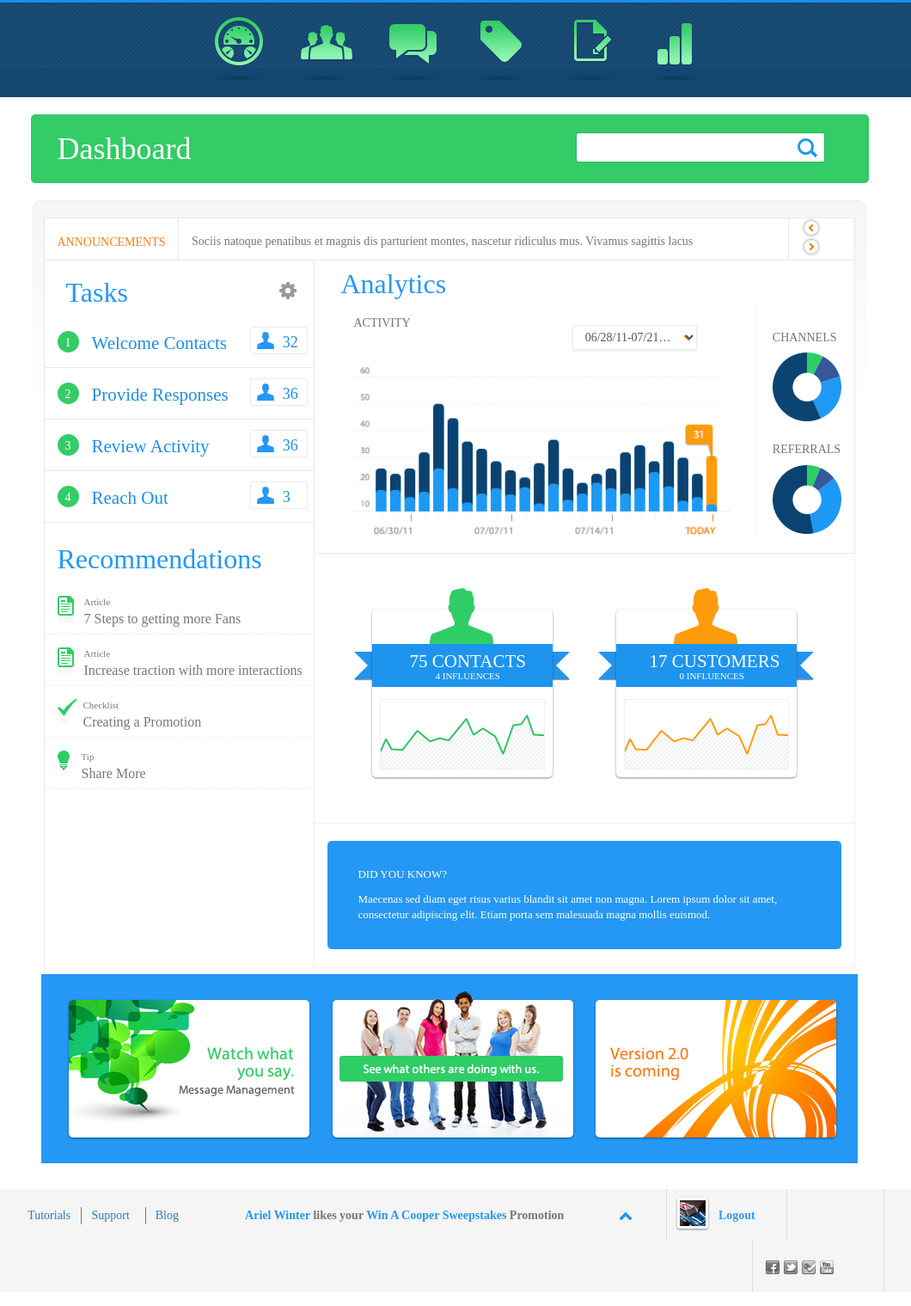
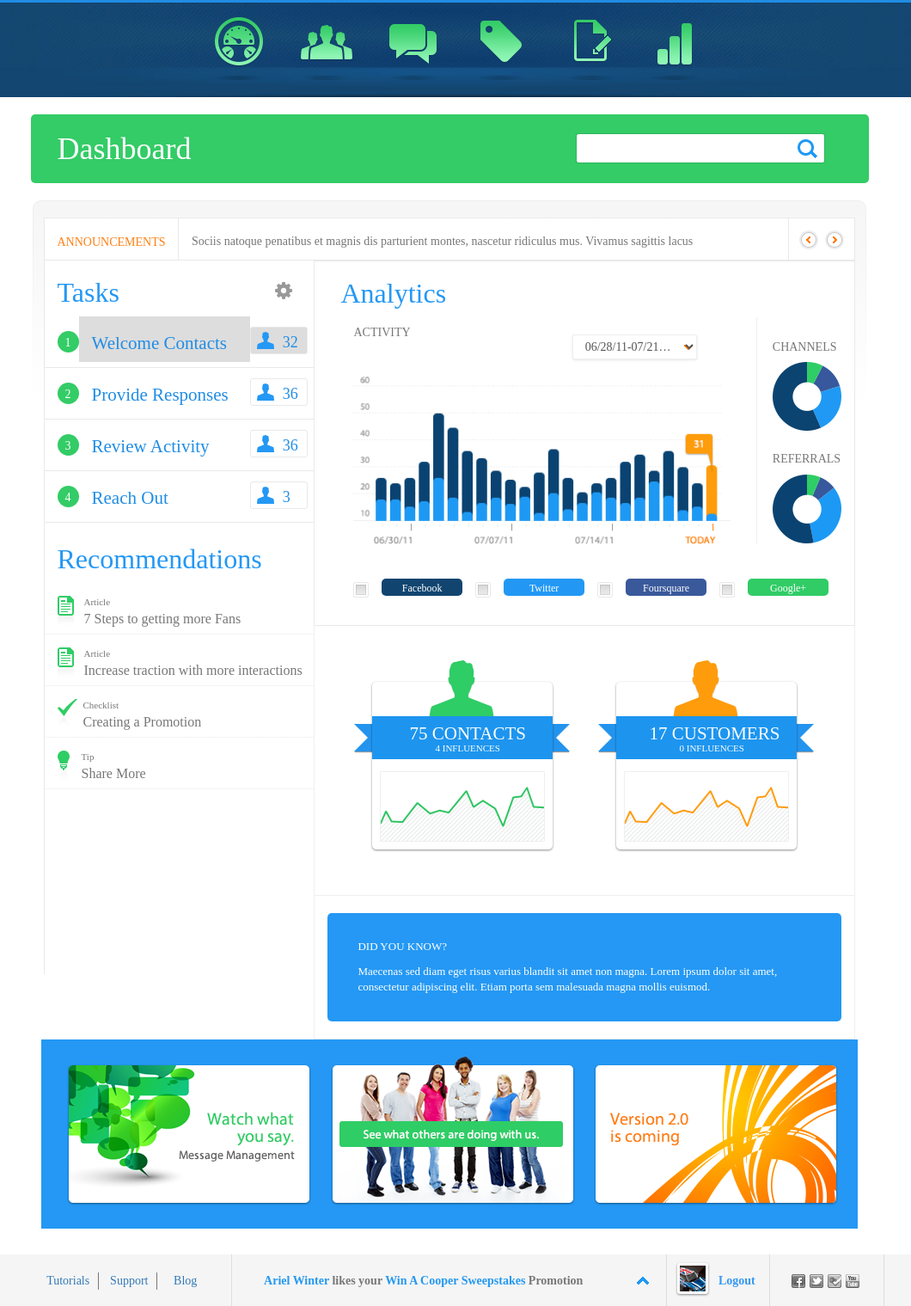
Before and after one commit to kristiwalker/j586-project1-v2, a plain HTML site: page index.html in a window 1280 px wide. Shown: the part 42-1561 px from the top of the page at 86% size, without its empty margins (117-1177 px from the left). Drawn offline with nearby package versions, Linux system fonts and the light colour scheme.

Commit message:
almost done! adding hover to tasks

```diff
--- a/css/sprites-buttons.css
+++ b/css/sprites-buttons.css
@@ -7,18 +7,26 @@
 	background-position: -43px -47px ;
 	width: 10px;
 	height: 6px;
+	absolute:position;
+	top:10px;
 }
 
 .left-button{
 	background-position: -142px -40px ;
 	width: 22px;
 	height: 22px;
+	position:absolute;
+	bottom:12px;
+	left:12px;
 }
 
 .right-button{
 	background-position: -239px -39px ;
 	width: 22px;
 	height: 22px;
+	position:absolute;
+	top:14px;
+	left:42px;
 }
 
 .{
@@ -34,6 +42,7 @@
 	margin-top:23px;
 	float:left;
 	margin-right:5px;
+	margin-left:10px;
 }
 
 .foursquare{
--- a/css/styles.css
+++ b/css/styles.css
@@ -40,8 +40,9 @@ h7{
     padding-left:30px;
 }
 .nav-background{
-    background-image:url("background.jpg");
+    background-image:url("menu-background.jpg");
     overflow:auto;
+    background-position:center;
 }
 .header{
     min-height:45px;
@@ -176,13 +177,26 @@ h7{
     border-right:none;
     border-top:none;
     border-bottom:none;
-    min-height:800px;
     padding:0;
 }
 .tasks-text{
-    margin-left:10px;
     margin-top:10px;
 }
+
+
+.section {
+    background:#none;
+}
+.layer {
+    background:#dddddd;
+}
+.section:hover img {
+    border:2px solid #333;
+}
+.section:hover .layer {
+    border:2px solid #F90;
+}
+
 .circle{
     width: 25px;
     height: 25px;
@@ -196,6 +210,7 @@ h7{
     float:left;
     margin-top:17px;
 }
+
 .welcome-contacts{
     border:1px solid;
     background-color:#ffffff;
@@ -287,7 +302,7 @@ h7{
     border:1px solid;
     background-color:#ffffff;
     border-color:#e9e9e9;
-    border-top:none;
+    padding-top:10px;
     padding-bottom:20px;
 }
 
@@ -316,6 +331,66 @@ select#soflow, select#soflow-color {
     border-left:1px solid #efefef;
     display:block;
     padding-left:3px;
+
+}
+
+input[type="checkbox"] {
+    display:none;
+}
+input[type="checkbox"] + label span {
+    display:inline-block;
+    width:25px;
+    height:25px;
+    margin:4px 4px 0 0;
+    vertical-align:middle;
+    background:url(no-check.png) left top no-repeat;
+    cursor:pointer;
+}
+input[type="checkbox"]:checked + label span {
+    background:url(box-checked.png) 0 top no-repeat;
+}
+
+.check{
+    padding-top:40px;
+}
+
+.facebook-check{
+    background-color:#114570;
+    border-radius:5px;
+    color:white;
+    text-align:center;
+    padding-top:3px;
+    font-size:12px;
+
+}
+
+.twitter-check{
+    background-color:#2298f4;
+    border-radius:5px;
+    color:white;
+    text-align:center;
+    padding-top:3px;
+    font-size:12px;
+
+}
+
+.foursquare-check{
+    background-color:#3a599b;
+    border-radius:5px;
+    color:white;
+    text-align:center;
+    padding-top:3px;
+    font-size:12px;
+
+}
+
+.google-plus-check{
+    background-color:#31cc66;
+    border-radius:5px;
+    color:white;
+    text-align:center;
+    padding-top:3px;
+    font-size:12px;
 
 }
 
@@ -452,24 +527,26 @@ select#soflow, select#soflow-color {
 .tutorials-spacer{
     display:block;
     height:40px
+
 }
 
 .body-spacer{
     display:block;
     height:60px;
+
 }
 
 .tutorials{
     display:inline-block;
     position:absolute;
     top: 21px;
-    left:0;
-    right:0;
+    left:22px;
 }
 
 .footer-spacer{
-    border-right:1px solid #777776;
-    margin-right:11px;
+    display:inline-block;
+    border-right:1px solid #777777;
+    padding-right:10px;
 }
 
 .footer-body{
@@ -484,6 +561,8 @@ select#soflow, select#soflow-color {
 .footer-border-left{
     border-left:1px solid #dddddd;
     min-height:60px;
+    margin-left:20px;
+    padding-right:20px;
 }
 .avatar{
     display:inline-block;
@@ -496,7 +575,7 @@ select#soflow, select#soflow-color {
     display:inline-block;
     position:absolute;
     top:20px;
-    left:40px;
+    left:60px;
 }
 .logout{
     display:inline-block;
@@ -504,6 +583,3 @@ select#soflow, select#soflow-color {
     top:21px;
     left:60px;
 }
-.social-margin{
-    margin-left:40px;
-}
--- a/index.html
+++ b/index.html
@@ -19,6 +19,9 @@
       <script src="https://oss.maxcdn.com/html5shiv/3.7.2/html5shiv.min.js"></script>
       <script src="https://oss.maxcdn.com/respond/1.4.2/respond.min.js"></script>
     <![endif]-->
+
+
+</head>
   </head>
   <body>
 <!--Settings-->
@@ -68,7 +71,9 @@
       <div class="row">
         <div class="hidden-xs col-md-1"></div>
         <div class="col-xs-12 col-md-10 dash">
-          <div class="col-xs-12 col-md-6"><h2>Dashboard</h2></div>
+          <div class="col-xs-4 hidden-md hidden-lg"></div>
+	  <div class="col-xs-4 col-md-6"><h2>Dashboard</h2></div>
+	  <div class="col-xs-4 hidden-md col-lg-hidden"></div>
           <div class="col-xs-12 col-md-6">
             <div id="tfheader">
               <form id="tfnewsearch" method="get" action="http://www.google.com">
@@ -101,13 +106,15 @@
         <div class="col-xs-12 col-md-10">
           <div class="col-xs-12 col-md-4 tasks">
             <div class="col-xs-6 tasks-text"><h5>Tasks</h5></div>
-            <div class="col-xs-6 gear-icon"></div>
-            <div class="col-xs-12 welcome-contacts">
-              <div class="col-xs-1 circle">1</div>
-              <div class="col-xs-8">
+            <div class="col-xs-6">
+	      <a href="#" class="gear-icon"></a>
+	    </div>
+            <div class="col-xs-12 welcome-contacts section">
+              <div class="col-xs-1 circle layer">1</div>
+              <div class="col-xs-8 layer">
                 <a href="#"><h6>Welcome Contacts</h6>
               </div>
-              <div class="col-xs-2 tasks-number">
+              <div class="col-xs-2 tasks-number layer">
                 <a href="#" class="man-icon"><h7>32</h7></a>
               </div>
             </div>
@@ -196,11 +203,39 @@
 		<img src="css/images/pie-graph-referrals.png" alt="Pie Graph 2">
 	      </div>
 	    </div>
+	    <div class="col-xs-12 check">
+		<div class="col-xs-12 col-md-1">
+		  <input type="checkbox" id="c1" name="cc" />
+		  <label for="c1"><span></span></label>
+		</div>
+		<div class="col-xs-12 col-md-2 facebook-check">
+		  Facebook
+		</div>
+		<div class="col-xs-12 col-md-1">
+		  <input type="checkbox" id="c2" name="cc" />
+		  <label for="c2"><span></span></label>
+		</div>
+		<div class="col-xs-12 col-md-2 twitter-check">
+		  Twitter
+		</div><div class="col-xs-6 col-md-1">
+		  <input type="checkbox" id="c3" name="cc" />
+		  <label for="c3"><span></span></label>
+		</div>
+		<div class="col-xs-12 col-md-2 foursquare-check">
+		  Foursquare
+		</div><div class="col-xs-6 col-md-1">
+		  <input type="checkbox" id="c4" name="cc" />
+		  <label for="c4"><span></span></label>
+		</div>
+		<div class="col-xs-12 col-md-2 google-plus-check">
+		  Google+
+		</div>
+	      </div>
 
-	    <div class="col-xs-12 ">
-	      <!--check boxes go in this div-->
+
 	    </div>
-	  </div><!--End analytics-->
+
+	  <!--End analytics-->
 	  <!--LineGraph-->
 	  <div class="col-xs-12 col-md-8 line-graph">
 	    <div class="col-xs-12 col-md-12">
@@ -259,9 +294,9 @@
       <div class="row">
 	<div class="col-xs-12">
 	  <div class="hidden-xs col-md-1"></div>
-	  <div class="col-xs-12 col-md-10">
+	  <div class="col-xs-12 col-md-10 footer-margin-right">
 	    <div class="col-xs-2 hidden-md hidden-lg hidden-xl"></div>
-	    <div class="col-xs-10 col-md-3"><!--THREE-->
+	    <div class="col-xs-10 col-md-3 footer-border-right"><!--THREE-->
 	      <div class="col-xs-4 col-md-4 tutorials-spacer">
 		<a href="#" class="tutorials footer-spacer">Tutorials</a>
 	      </div>
@@ -281,12 +316,11 @@
 		<a href="#" class="pullup"><img src="css/images/pull-up.png"></a>
 	      </div>
 	    </div>
-	    <div class="col-xs-6 col-md-1 body-spacer">
+	    <div class="col-xs-3 col-md-1 body-spacer">
 	      <a href="#" class="avatar"><img src="css/images/avatar.png" alt="avatar"></a>
 	      <p class="logout footer-body" style="color:#3498f2">Logout</p>
 	    </div>
 	    <div class="col-xs-6 col-md-2 footer-border-right">
-	      <div class="col-xs-1 footer-border-left social-margin"></div>
 	      <div class="col-xs-12 footer-border-left social-marign">
 		<a href="#" class="facebook"></a>
 		<a href="#" class="twitter"></a>
```
Also changed, not shown: css/menu-background.jpg (added).
